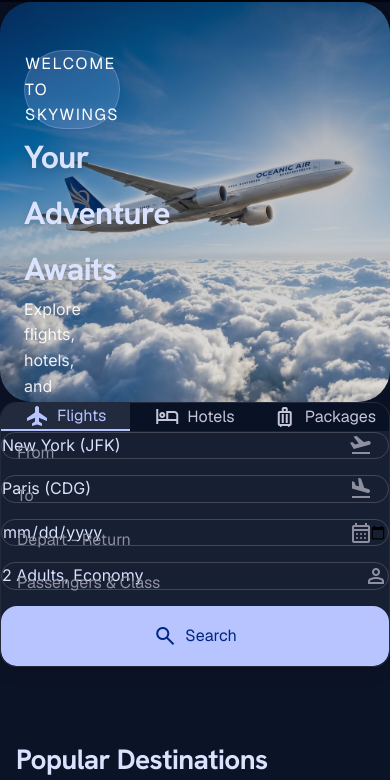
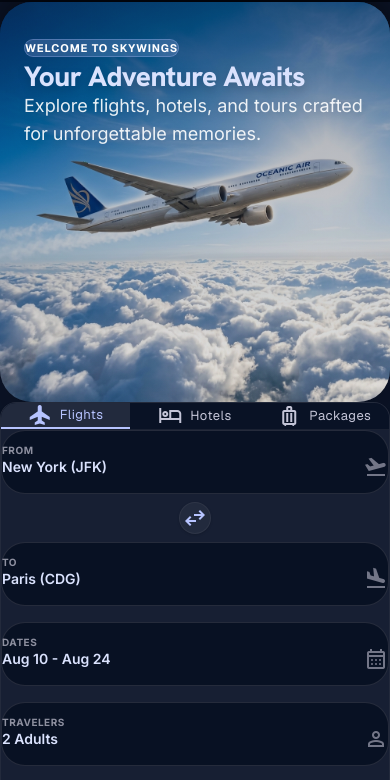
Before and after one commit to Jamilgit19/skywings-travel-platform, a Next.js app: page / in a window 390 px wide. Shown: the part 3796-4576 px from the top of the page. Built offline with nearby package versions, Linux system fonts and the light colour scheme.

Commit message:
changes the navbar for allignment

```diff
--- a/app/(storefront)/page.tsx
+++ b/app/(storefront)/page.tsx
@@ -88,14 +88,14 @@ export default function HomePage() {
             <div className="absolute inset-0 hero-gradient" />
 
             {/* Hero Text */}
-            <div className="absolute top-12 md:top-20 left-6 md:left-16 max-w-lg z-10">
+            <div className="absolute top-8 md:top-14 left-6 md:left-16 z-10 w-[90%] md:w-[540px]">
               <motion.div
                 initial={{ opacity: 0, y: 20 }}
                 animate={{ opacity: 1, y: 0 }}
                 transition={{ duration: 0.5, delay: 0.1 }}
-                className="inline-block bg-primary/20 backdrop-blur-sm border border-primary/30 px-3 py-1 rounded-full mb-6"
+                className="inline-flex items-center bg-primary/20 backdrop-blur-sm border border-primary/30 px-4 py-1.5 rounded-full mb-3 whitespace-nowrap badge-pill"
               >
-                <span className="font-label-sm text-label-sm uppercase tracking-widest text-white">
+                <span className="text-label-sm uppercase tracking-widest text-white whitespace-nowrap font-bold">
                   WELCOME TO SKYWINGS
                 </span>
               </motion.div>
@@ -104,7 +104,7 @@ export default function HomePage() {
                 initial={{ opacity: 0, y: 30 }}
                 animate={{ opacity: 1, y: 0 }}
                 transition={{ duration: 0.6, delay: 0.2 }}
-                className="heading-hero text-white drop-shadow-lg"
+                className="heading-hero text-white drop-shadow-lg leading-tight mb-2"
               >
                 Your Adventure Awaits
               </motion.h1>
@@ -113,7 +113,7 @@ export default function HomePage() {
                 initial={{ opacity: 0, y: 20 }}
                 animate={{ opacity: 1, y: 0 }}
                 transition={{ duration: 0.5, delay: 0.35 }}
-                className="font-body-lg text-body-lg text-white/90 max-w-2xl mt-4 drop-shadow-md"
+                className="text-body-lg text-white/90 drop-shadow-md leading-relaxed w-full"
               >
                 Explore flights, hotels, and tours crafted for unforgettable memories.
               </motion.p>
@@ -244,15 +244,15 @@ export default function HomePage() {
                     className="object-cover opacity-40 mix-blend-overlay"
                   />
                 </div>
-                <div className="relative z-10 p-10 md:p-16 flex flex-col md:flex-row items-center justify-between gap-8">
-                  <div className="max-w-xl text-center md:text-left">
-                    <span className="inline-block bg-white/20 backdrop-blur-md px-3 py-1 rounded-full font-label-sm text-label-sm uppercase tracking-wider mb-4 border border-white/30">
+                <div className="relative z-10 p-8 md:p-14 flex flex-col md:flex-row items-center justify-between gap-8">
+                  <div className="w-full md:flex-1 max-w-2xl text-center md:text-left flex flex-col items-center md:items-start">
+                    <span className="inline-flex items-center bg-white/20 backdrop-blur-md px-4 py-1.5 rounded-full text-label-sm uppercase tracking-wider mb-4 border border-white/30 whitespace-nowrap badge-pill font-bold">
                       Limited Time Offer
                     </span>
-                    <h2 className="heading-section text-white mb-4">
+                    <h2 className="heading-section text-white mb-3">
                       Island Escapes up to 30% Off
                     </h2>
-                    <p className="font-body-lg text-body-lg text-white/90 mb-6">
+                    <p className="text-body-lg text-white/90 mb-6 max-w-xl">
                       Book your tropical getaway before the end of the month and receive complimentary lounge access.
                     </p>
                     <Link
@@ -262,10 +262,10 @@ export default function HomePage() {
                       Claim Offer
                     </Link>
                   </div>
-                  <div className="hidden md:flex w-48 h-48 rounded-full bg-white/10 backdrop-blur-md border border-white/20 items-center justify-center shrink-0">
+                  <div className="hidden md:flex w-40 h-40 rounded-full bg-white/10 backdrop-blur-md border border-white/20 items-center justify-center shrink-0 shadow-xl">
                     <div className="text-center">
-                      <span className="block font-headline-lg text-headline-lg leading-none">-30%</span>
-                      <span className="block font-label-sm text-label-sm uppercase tracking-widest mt-1">Discount</span>
+                      <span className="block text-[42px] text-white font-black leading-none drop-shadow-md">-30%</span>
+                      <span className="block text-[12px] text-white/90 uppercase tracking-[0.2em] mt-1 font-bold">Discount</span>
                     </div>
                   </div>
                 </div>
--- a/app/globals.css
+++ b/app/globals.css
@@ -138,24 +138,24 @@ body {
    =================================== */
 
 h1, h2, h3, h4, h5, h6 {
-  line-height: 1.15;
+  line-height: 1.2;
   font-weight: 700;
   color: var(--color-on-background);
 }
 
 .heading-hero {
   font-family: var(--font-headline-lg);
-  font-size: clamp(32px, 5vw, 48px);
-  line-height: 56px;
-  font-weight: 700;
+  font-size: clamp(28px, 5vw, 52px);
+  line-height: 1.15;
+  font-weight: 800;
   letter-spacing: -0.02em;
   color: var(--color-on-background);
 }
 
 .heading-section {
   font-family: var(--font-headline-lg);
-  font-size: clamp(28px, 3.5vw, 48px);
-  line-height: 56px;
+  font-size: clamp(24px, 3.5vw, 40px);
+  line-height: 1.2;
   font-weight: 700;
   letter-spacing: -0.02em;
   color: var(--color-on-background);
@@ -163,8 +163,8 @@ h1, h2, h3, h4, h5, h6 {
 
 .heading-card {
   font-family: var(--font-headline-sm);
-  font-size: 24px;
-  line-height: 32px;
+  font-size: 20px;
+  line-height: 28px;
   font-weight: 600;
   color: var(--color-on-surface);
 }
@@ -174,6 +174,26 @@ h1, h2, h3, h4, h5, h6 {
   font-size: 16px;
   line-height: 24px;
   color: var(--color-on-surface-variant);
+}
+
+.text-body-lg {
+  font-family: var(--font-body-lg);
+  font-size: 18px;
+  line-height: 28px;
+}
+
+.font-body-lg {
+  font-family: var(--font-body-lg);
+}
+
+.text-body-sm {
+  font-family: var(--font-body-sm);
+  font-size: 14px;
+  line-height: 20px;
+}
+
+.font-body-sm {
+  font-family: var(--font-body-sm);
 }
 
 .text-label {
@@ -186,11 +206,51 @@ h1, h2, h3, h4, h5, h6 {
   color: var(--color-primary);
 }
 
+.text-label-sm, .font-label-sm {
+  font-family: var(--font-label-sm);
+  font-size: 11px;
+  line-height: 16px;
+  letter-spacing: 0.08em;
+}
+
+.text-label-md, .font-label-md {
+  font-family: var(--font-label-md);
+  font-size: 13px;
+  line-height: 18px;
+  letter-spacing: 0.04em;
+}
+
+.text-headline-sm, .font-headline-sm {
+  font-family: var(--font-headline-sm);
+  font-size: 20px;
+  line-height: 28px;
+}
+
+.text-headline-md, .font-headline-md {
+  font-family: var(--font-headline-md);
+  font-size: 24px;
+  line-height: 32px;
+}
+
+.text-headline-lg, .font-headline-lg {
+  font-family: var(--font-headline-lg);
+  font-size: 32px;
+  line-height: 40px;
+}
+
 .text-price {
   font-family: var(--font-headline-lg);
-  font-size: clamp(28px, 2.5vw, 48px);
+  font-size: clamp(24px, 2.5vw, 40px);
   font-weight: 700;
   color: var(--color-primary);
+}
+
+.badge-pill {
+  white-space: nowrap !important;
+  display: inline-flex !important;
+  align-items: center !important;
+  justify-content: center !important;
+  max-width: max-content !important;
 }
 
 /* ===================================
--- a/components/flights/SearchWidget.tsx
+++ b/components/flights/SearchWidget.tsx
@@ -56,75 +56,86 @@ export default function SearchWidget() {
         </div>
 
         {/* Search Form */}
-        <form onSubmit={handleSearch} className="p-6 bg-surface-container">
-          <div className="flex flex-col md:flex-row gap-4 items-center">
+        <form onSubmit={handleSearch} className="p-4 md:p-6 bg-surface-container">
+          <div className="grid grid-cols-1 md:grid-cols-2 lg:grid-cols-5 gap-4 items-center">
+
+            {/* From & To Wrapper (Spans 2 columns on lg) */}
+            <div className="lg:col-span-2 flex flex-col md:flex-row items-center gap-2 relative w-full">
               {/* From */}
-            <div className="flex-1 w-full relative">
-              <label className="absolute top-2 left-4 font-label-sm text-label-sm text-outline z-10">From</label>
+              <div className="w-full h-[64px] relative bg-surface-container-lowest/80 border border-outline-variant/50 rounded-xl px-4 py-2 flex flex-col justify-center focus-within:ring-2 focus-within:ring-primary focus-within:border-primary transition-all">
+                <span className="text-[10px] md:text-[11px] font-bold text-outline uppercase tracking-wider leading-none mb-1 pointer-events-none">From</span>
+                <div className="flex items-center justify-between">
                   <input
                     type="text"
                     value={origin}
                     onChange={(e) => setOrigin(e.target.value)}
                     placeholder="City or Airport"
-                className="w-full pt-6 pb-2 px-4 border border-outline-variant rounded-lg focus:ring-2 focus:ring-primary focus:border-primary outline-none font-body-md text-on-surface bg-transparent transition-all"
+                    className="w-full bg-transparent border-none p-0 focus:outline-none focus:ring-0 text-[14px] md:text-[15px] font-semibold text-on-surface leading-tight truncate"
                     required
                   />
-              <span className="material-symbols-outlined absolute right-4 top-1/2 -translate-y-1/2 text-outline">flight_takeoff</span>
+                  <span className="material-symbols-outlined text-outline/80 text-[18px] shrink-0 ml-1 pointer-events-none">flight_takeoff</span>
+                </div>
               </div>
 
-            {/* Swap Icon */}
+              {/* Swap Button */}
               <motion.button
                 type="button"
                 onClick={handleSwap}
                 animate={{ rotate: isSwapping ? 180 : 0 }}
                 transition={{ duration: 0.4, ease: [0.25, 0.1, 0.25, 1] }}
-              className="w-10 h-10 rounded-full bg-surface-container-high flex items-center justify-center text-primary shrink-0 cursor-pointer hover:bg-primary hover:text-white transition-colors shadow-sm hidden md:flex z-10 -mx-6"
+                className="w-8 h-8 rounded-full bg-surface-container-high border border-outline-variant/40 flex items-center justify-center text-primary shrink-0 cursor-pointer hover:bg-primary hover:text-white transition-colors shadow-sm z-10 md:absolute md:left-1/2 md:top-1/2 md:-translate-x-1/2 md:-translate-y-1/2"
+                aria-label="Swap origin and destination"
               >
-              <span className="material-symbols-outlined">swap_horiz</span>
+                <span className="material-symbols-outlined text-[16px]">swap_horiz</span>
               </motion.button>
 
               {/* To */}
-            <div className="flex-1 w-full relative">
-              <label className="absolute top-2 left-4 font-label-sm text-label-sm text-outline z-10">To</label>
+              <div className="w-full h-[64px] relative bg-surface-container-lowest/80 border border-outline-variant/50 rounded-xl px-4 py-2 flex flex-col justify-center focus-within:ring-2 focus-within:ring-primary focus-within:border-primary transition-all">
+                <span className="text-[10px] md:text-[11px] font-bold text-outline uppercase tracking-wider leading-none mb-1 pointer-events-none">To</span>
+                <div className="flex items-center justify-between">
                   <input
                     type="text"
                     value={destination}
                     onChange={(e) => setDestination(e.target.value)}
                     placeholder="Where to?"
-                className="w-full pt-6 pb-2 px-4 border border-outline-variant rounded-lg focus:ring-2 focus:ring-primary focus:border-primary outline-none font-body-md text-on-surface bg-transparent transition-all"
+                    className="w-full bg-transparent border-none p-0 focus:outline-none focus:ring-0 text-[14px] md:text-[15px] font-semibold text-on-surface leading-tight truncate"
                     required
                   />
-              <span className="material-symbols-outlined absolute right-4 top-1/2 -translate-y-1/2 text-outline">flight_land</span>
+                  <span className="material-symbols-outlined text-outline/80 text-[18px] shrink-0 ml-1 pointer-events-none">flight_land</span>
+                </div>
+              </div>
             </div>
 
             {/* Dates */}
-            <div className="flex-1 w-full relative">
-              <label className="absolute top-2 left-4 font-label-sm text-label-sm text-outline z-10">Depart - Return</label>
-              <div className="w-full border border-outline-variant rounded-lg flex items-center focus-within:ring-2 focus-within:ring-primary focus-within:border-primary transition-all overflow-hidden relative">
+            <div className="lg:col-span-1 w-full h-[64px] relative bg-surface-container-lowest/80 border border-outline-variant/50 rounded-xl px-4 py-2 flex flex-col justify-center focus-within:ring-2 focus-within:ring-primary focus-within:border-primary transition-all">
+              <span className="text-[10px] md:text-[11px] font-bold text-outline uppercase tracking-wider leading-none mb-1 pointer-events-none">Dates</span>
+              <div className="flex items-center justify-between">
                 <input
-                  type="date"
-                  className="w-full pt-6 pb-2 pl-4 pr-10 outline-none font-body-md text-on-surface bg-transparent border-none focus:ring-0 cursor-pointer"
+                  type="text"
+                  placeholder="Select Dates"
+                  defaultValue="Aug 10 - Aug 24"
+                  className="w-full bg-transparent border-none p-0 focus:outline-none focus:ring-0 text-[14px] md:text-[15px] font-semibold text-on-surface leading-tight cursor-pointer truncate"
                 />
+                <span className="material-symbols-outlined text-outline/80 text-[18px] shrink-0 ml-1 pointer-events-none">calendar_month</span>
               </div>
-              <span className="material-symbols-outlined absolute right-4 top-1/2 -translate-y-1/2 text-outline pointer-events-none">calendar_month</span>
             </div>
 
             {/* Passengers */}
-            <div className="flex-1 w-full relative">
-              <label className="absolute top-2 left-4 font-label-sm text-label-sm text-outline z-10">Passengers &amp; Class</label>
-              <div className="w-full pt-6 pb-2 px-4 border border-outline-variant rounded-lg focus:ring-2 focus:ring-primary focus:border-primary outline-none font-body-md text-on-surface bg-transparent cursor-pointer flex justify-between items-center">
-                <span className="truncate">2 Adults, Economy</span>
-                <span className="material-symbols-outlined text-outline">person</span>
+            <div className="lg:col-span-1 w-full h-[64px] relative bg-surface-container-lowest/80 border border-outline-variant/50 rounded-xl px-4 py-2 flex flex-col justify-center cursor-pointer focus-within:ring-2 focus-within:ring-primary focus-within:border-primary transition-all">
+              <span className="text-[10px] md:text-[11px] font-bold text-outline uppercase tracking-wider leading-none mb-1 pointer-events-none">Travelers</span>
+              <div className="flex items-center justify-between">
+                <span className="text-[14px] md:text-[15px] font-semibold text-on-surface truncate leading-tight">2 Adults</span>
+                <span className="material-symbols-outlined text-outline/80 text-[18px] shrink-0 ml-1 pointer-events-none">person</span>
               </div>
             </div>
 
             {/* Submit */}
             <button
               type="submit"
-              className="w-full md:w-auto h-[60px] px-8 bg-primary text-on-primary rounded-lg font-label-md text-label-md flex items-center justify-center gap-2 hover:bg-primary-fixed-variant transition-colors shadow-md shrink-0"
+              className="lg:col-span-1 w-full h-[64px] px-6 bg-primary text-on-primary rounded-xl font-bold text-[15px] tracking-wide flex items-center justify-center gap-2 hover:bg-primary-fixed-variant transition-all shadow-md shrink-0 cursor-pointer active:scale-95"
             >
-              <span className="material-symbols-outlined">search</span>
-              Search
+              <span className="material-symbols-outlined text-[20px]">search</span>
+              <span>Search</span>
             </button>
           </div>
         </form>
--- a/components/layout/Header.tsx
+++ b/components/layout/Header.tsx
@@ -139,7 +139,7 @@ export default function Header() {
             {/* CTA */}
             <Link
               href="/account"
-              className="hidden md:inline-flex bg-primary-container text-white text-[13px] font-semibold tracking-wide px-5 py-2 rounded-full hover:bg-inverse-primary transition-all duration-200 shadow-[0_2px_12px_rgba(29,78,216,0.4)]"
+              className="hidden md:inline-flex bg-primary text-on-primary text-[14px] font-bold tracking-wide px-6 py-2.5 rounded-full hover:bg-primary-fixed-variant transition-all duration-300 shadow-md hover:shadow-lg transform hover:-translate-y-[1px]"
             >
               Save Trip
             </Link>
--- a/next.config.ts
+++ b/next.config.ts
@@ -3,6 +3,7 @@ import type { NextConfig } from "next";
 const nextConfig: NextConfig = {
   images: {
     formats: ["image/avif", "image/webp"],
+    qualities: [25, 50, 75, 90, 100],
     remotePatterns: [
       {
         protocol: "https",
```
Also changed, not shown: components/layout/Footer.tsx (+32 -42 lines), components/ui/ScrollSequence.tsx (+9 -9 lines). Lines whose indentation alone changed are shown as unchanged.
